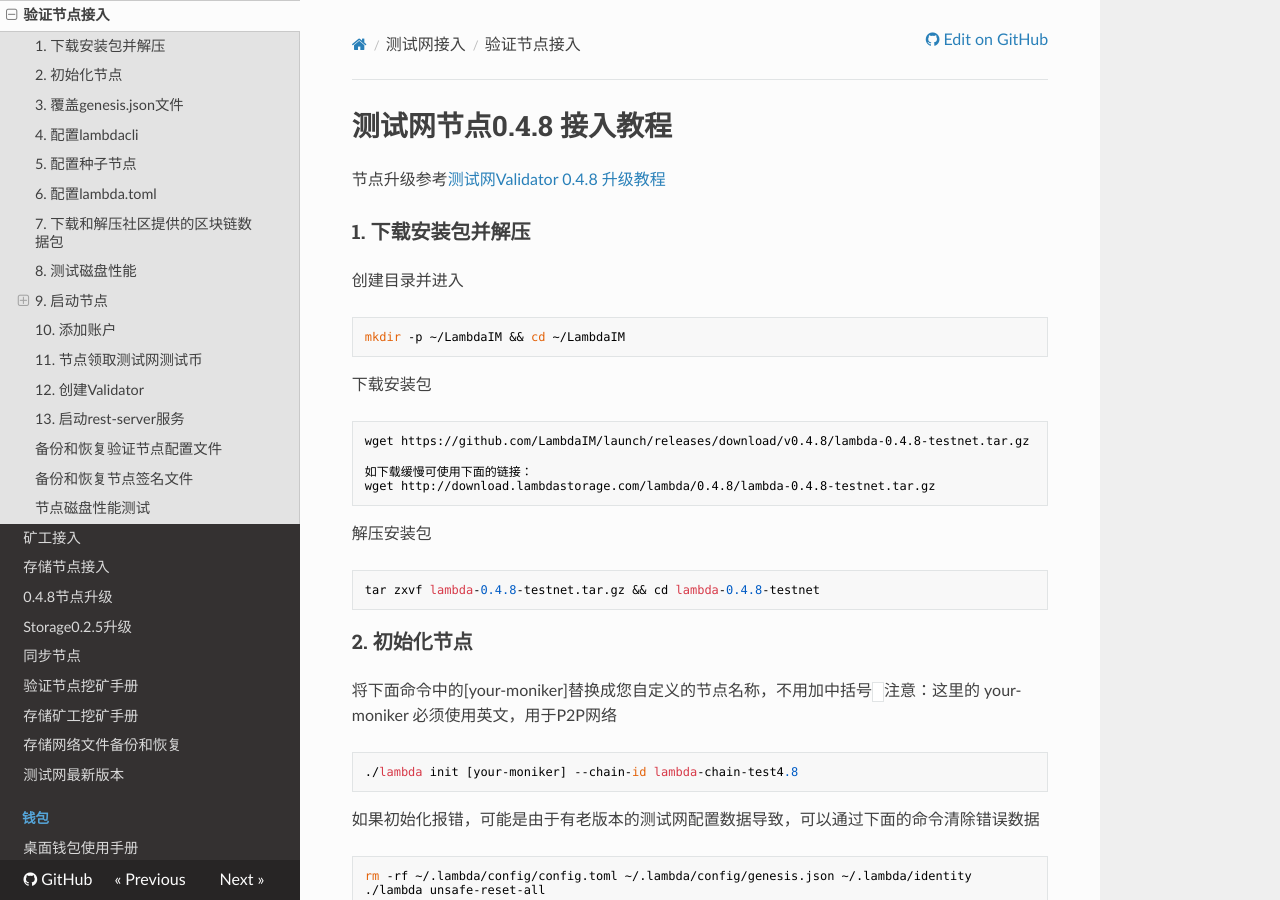
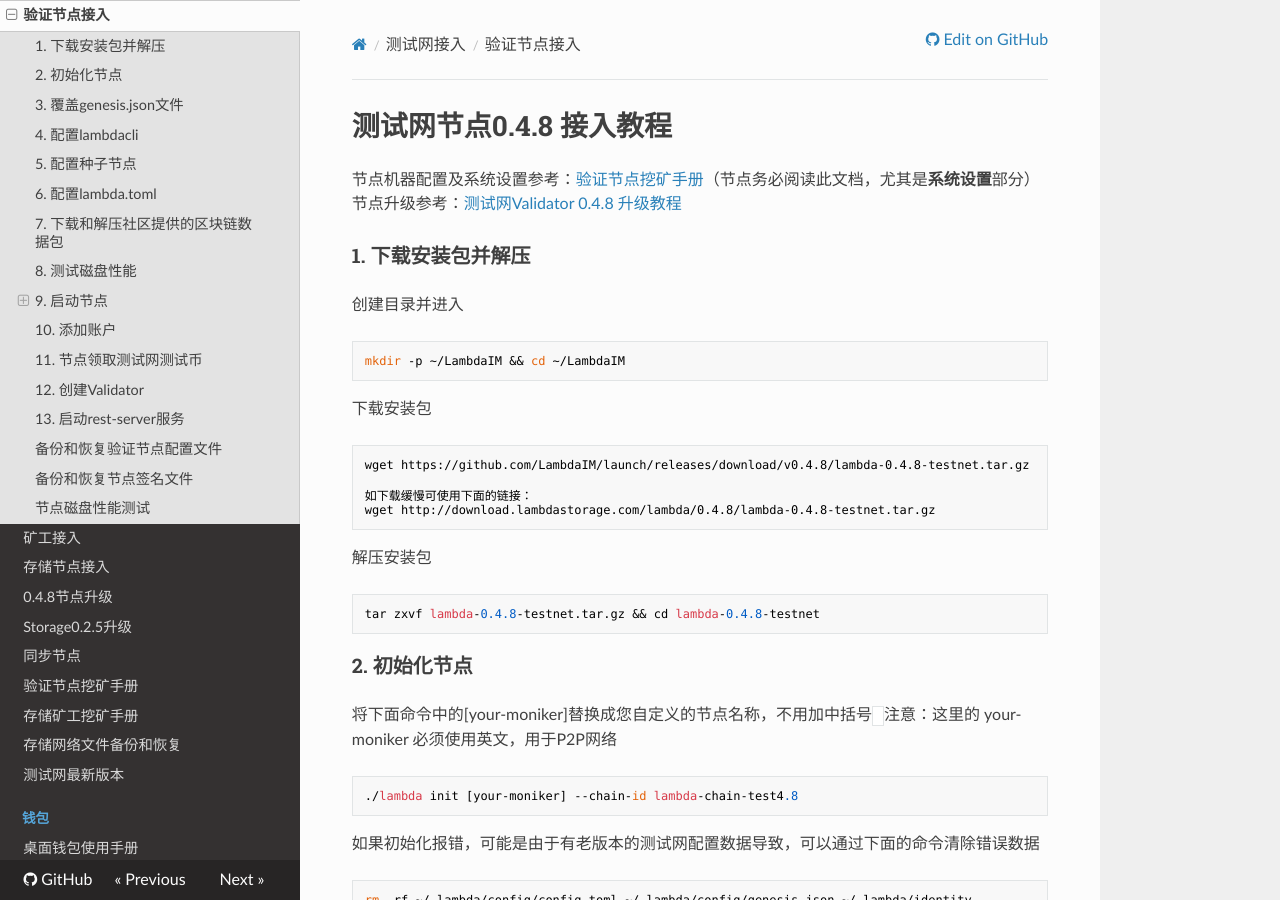
Before and after one commit to fireagainsmile/launch, an MkDocs documentation site: the page built from docs/Testnet-Validator-Guide.md, in a window 1280 px wide and 900 px high. Built offline with MkDocs 1.6.1, drawn with Linux system fonts in a browser that asks for light colours; nearby versions of some CDN libraries.

Commit message:
Update Testnet-Validator-Guide.md

```diff
--- a/docs/Testnet-Validator-Guide.md
+++ b/docs/Testnet-Validator-Guide.md
@@ -1,6 +1,7 @@
 # 测试网节点0.4.8 接入教程
 
-节点升级参考[测试网Validator 0.4.8 升级教程](Testnet-Validator-Upgrade-Guide.md)
+节点机器配置及系统设置参考：[验证节点挖矿手册](Lambda-Validator-Mining.md)（节点务必阅读此文档，尤其是**系统设置**部分）
+节点升级参考：[测试网Validator 0.4.8 升级教程](Testnet-Validator-Upgrade-Guide.md)
 
 ### 1. 下载安装包并解压
 创建目录并进入
```
